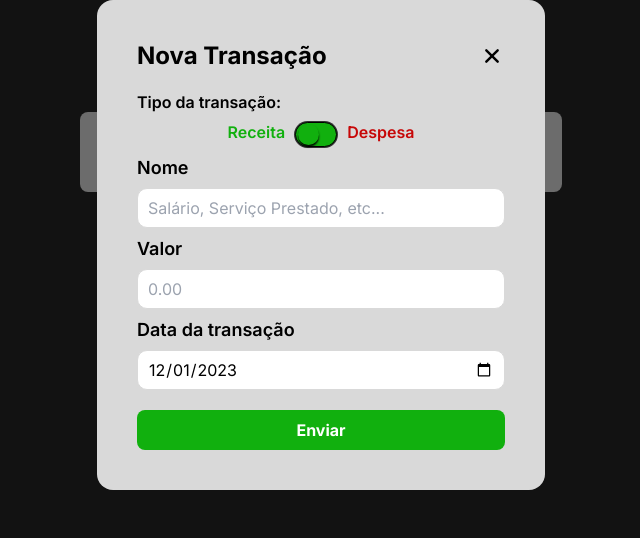
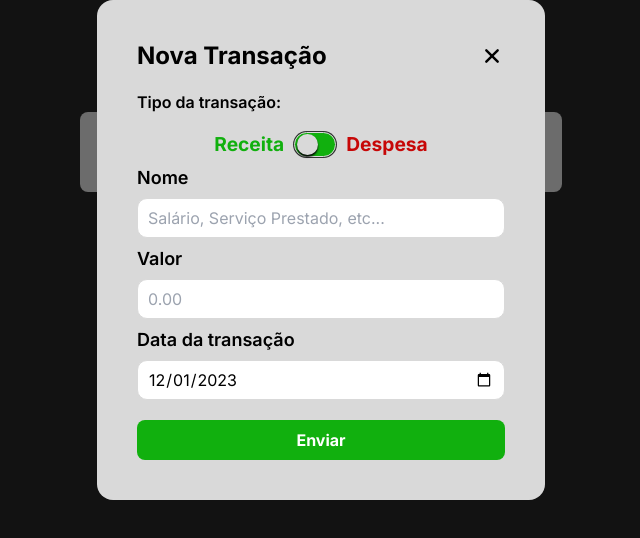
Before and after one commit to viezzer/dinheiro2, a React (Vite) app: page / in a window 1280 px wide. Both pictures are taken after a click on the button "Transação". Shown: the top 538 px of the page, without its empty margins (319-959 px from the left). Built offline with nearby package versions, Linux system fonts and the light colour scheme; some icons are missing.

Commit message:
edição de layout

```diff
--- a/src/components/NewTransactionForm.module.css
+++ b/src/components/NewTransactionForm.module.css
@@ -30,5 +30,5 @@
 }
 
 .switchDiv{
-    margin-top:10px;
+    margin-top:20px;
 }
--- a/src/components/SwitchDemo.module.css
+++ b/src/components/SwitchDemo.module.css
@@ -1,10 +1,10 @@
 
 .SwitchRoot {
+    background-color: var(--income) !important;
     width: 42px;
     height: 25px;
-    background-color: var(--income);
     border-radius: 9999px;
-    border: 1px solid black;
+    border: 1px solid var(--card);
     position: relative;
     -webkit-tap-highlight-color: rgba(0, 0, 0, 0);
     margin-left: 10px;
@@ -14,14 +14,14 @@
     box-shadow: 0 0 0 1px #333;
   }
   .SwitchRoot[data-state='checked'] {
-    /* background-color: var(--expense); */
+    background-color: var(--expense) !important;
   }
 
   .SwitchThumb {
     display: block;
     width: 21px;
     height: 21px;
-    background-color: var(--income);
+    background-color: var(--card);
     border-radius: 9999px;
     box-shadow: 0 2px 2px black;
     transition: transform 100ms;
@@ -30,15 +30,16 @@
   }
   .SwitchThumb[data-state='checked'] {
     transform: translateX(19px);
-    background-color: var(--expense);
   }
 
   .expenseText {
-    font-weight: 600;
+    font-size: 1.2em;
+    font-weight: 700;
     color: var(--expense);
   }
 
   .incomeText {
-    font-weight: 600;
+    font-size: 1.2em;
+    font-weight: 700;
     color: var(--income);
   }
```
